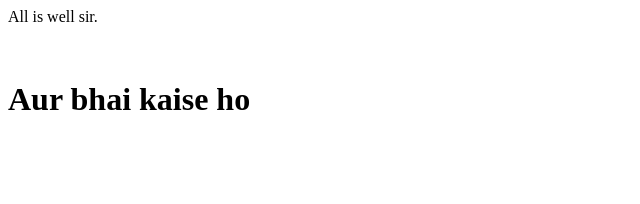
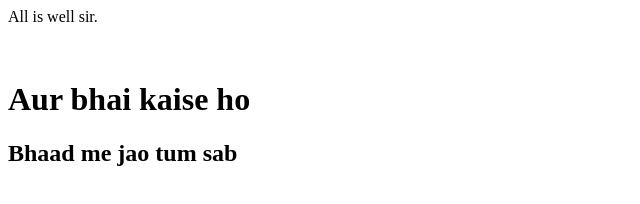
Before and after one commit to Atulyadav0008/localrepo, a plain HTML site: page index.html in a window 1280 px wide. Shown: the whole page, without its empty margins (0-640 px from the left). Drawn offline with Linux system fonts and the light colour scheme.

Commit message:
Bhaad me jao

```diff
--- a/index.html
+++ b/index.html
@@ -1,3 +1,4 @@
 <p>All is well sir.</p>
 <br>
 <h1>Aur bhai kaise ho</h1>
+<h2>Bhaad me jao tum sab</h2>
```
